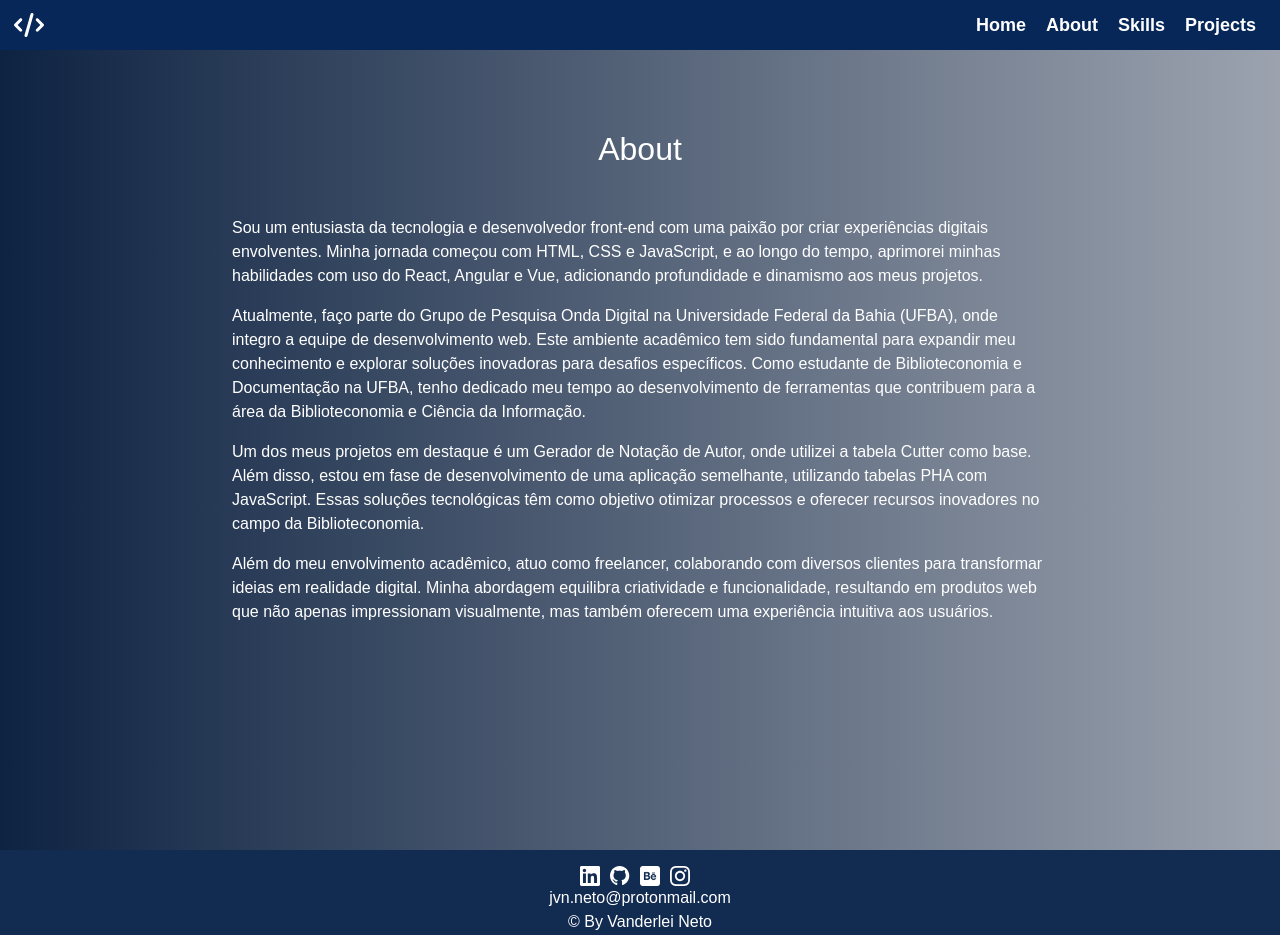
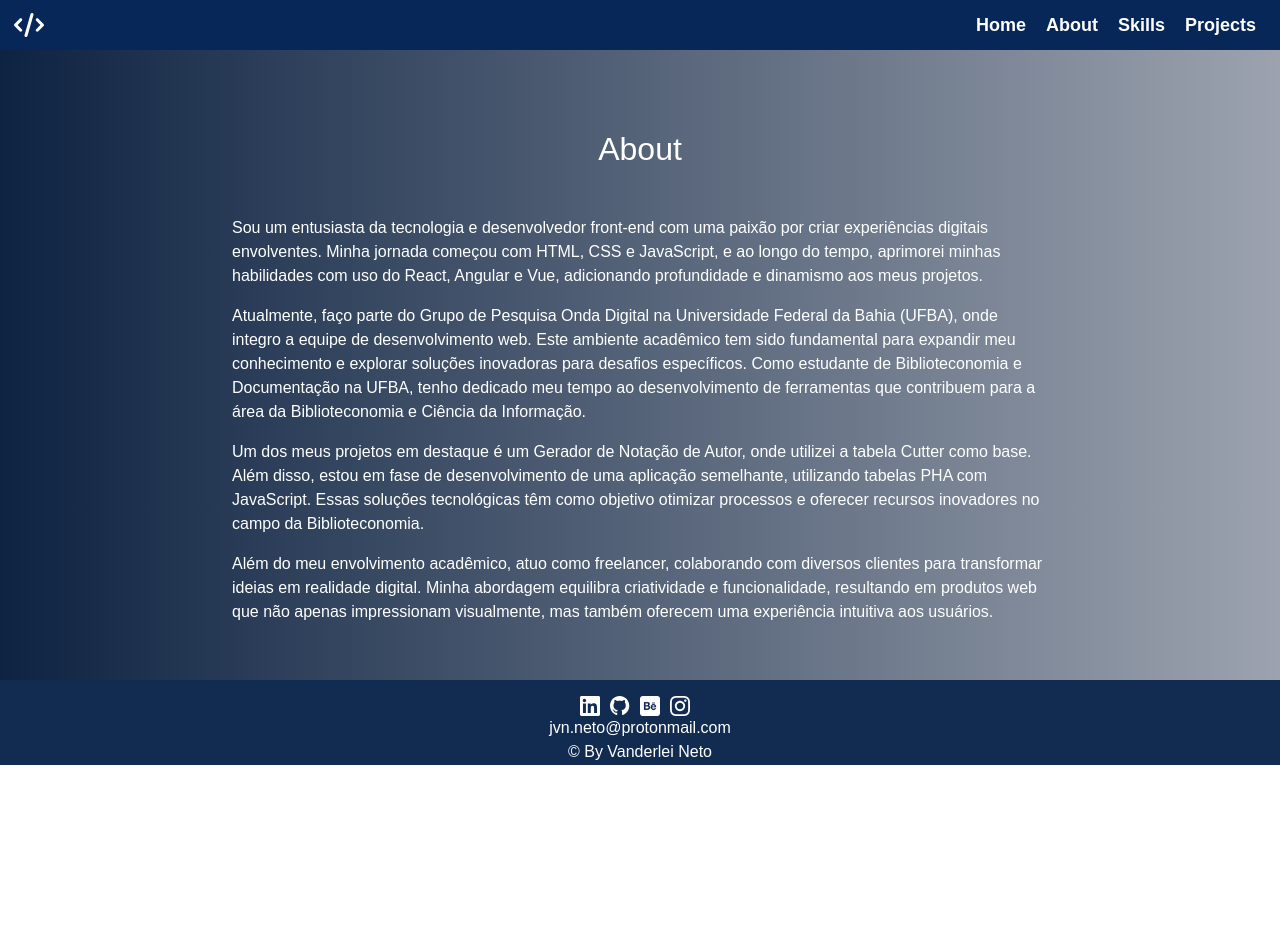
Before and after one commit to josevanderleineto/portfolio, a React (Vite) app: page /about in a window 1280 px wide. After the commit the page ends 800 px from the top, so only its background shows below. Built offline with nearby package versions, Linux system fonts and the light colour scheme.

Commit message:
Ajustando responsividade

```diff
--- a/src/Componets/Header/Menu/Menu.css
+++ b/src/Componets/Header/Menu/Menu.css
@@ -78,6 +78,7 @@
 
   @media screen and (max-width: 768px) {
     .navbar-links {
+      height: 200px;
       position: absolute;
       display: none;
       flex-direction: column;
--- a/src/Componets/Pages/About/About.css
+++ b/src/Componets/Pages/About/About.css
@@ -2,7 +2,6 @@
 #about {
     background: var(--bg);
     padding: 40px;
-    height: 100vh;
 }
 #about h2 {
     color: var(--words);
```
